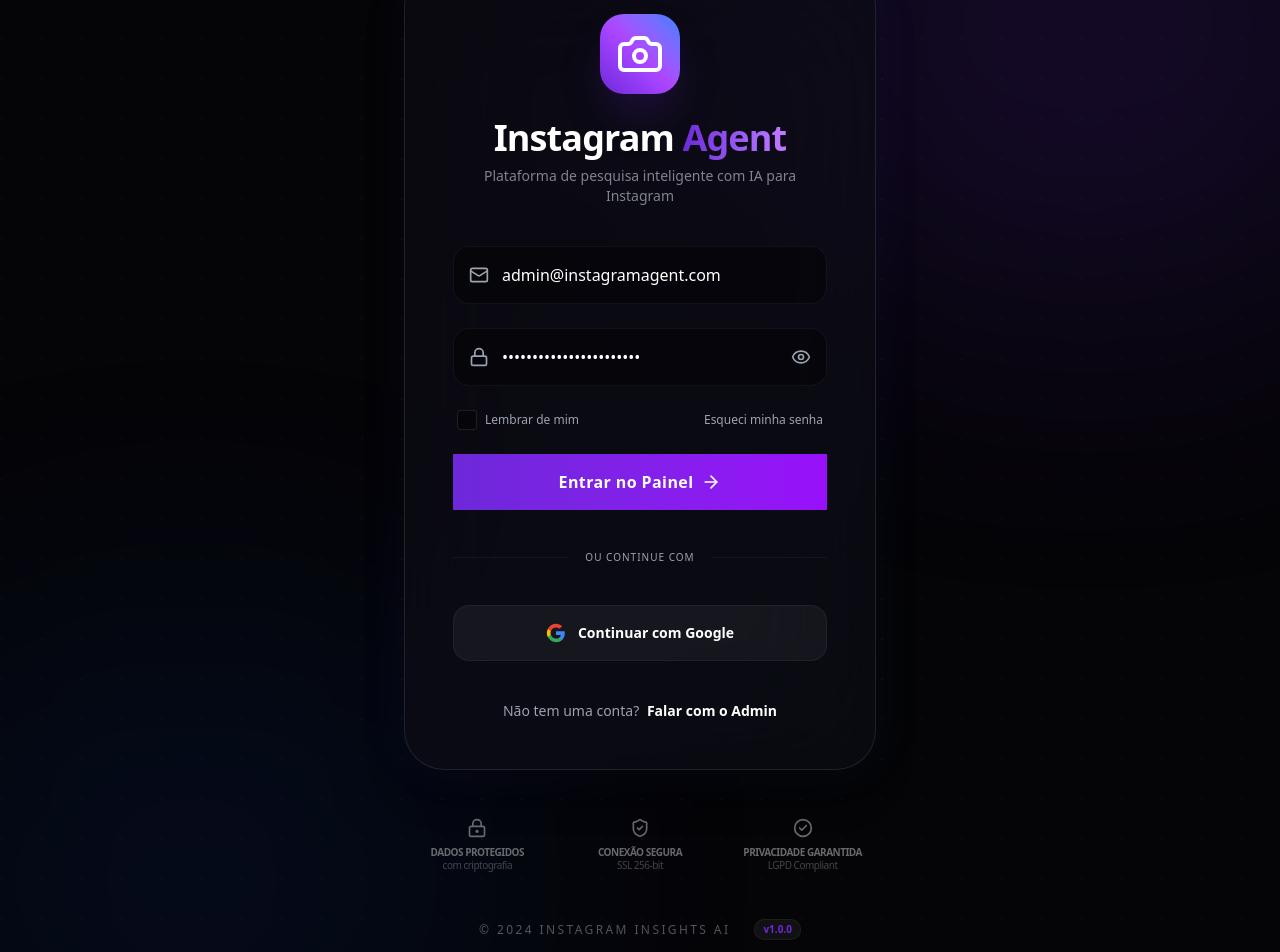
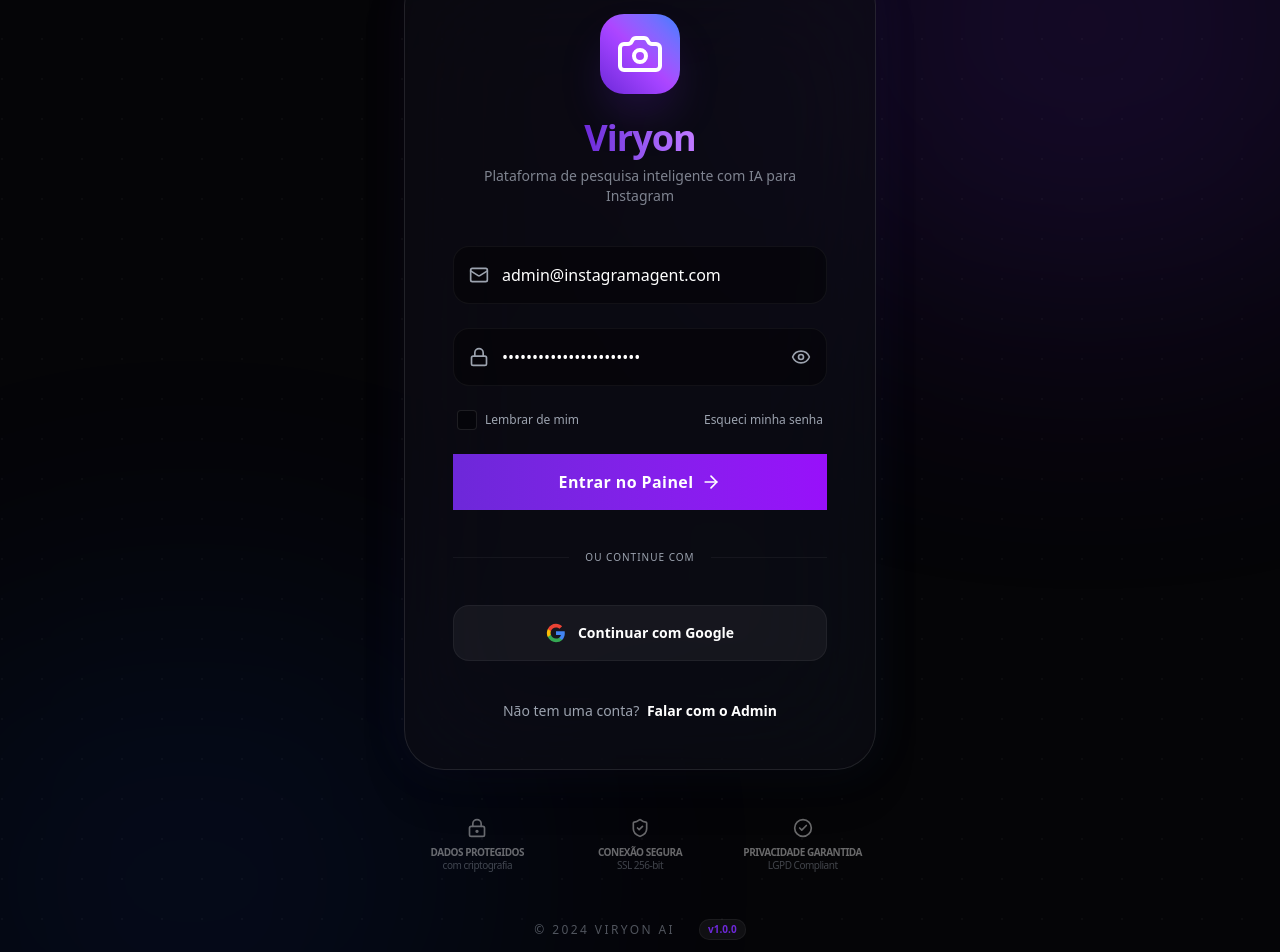
Before and after one commit to GuilhermeBitencourtPaula/instagram, a Next.js app in the folder frontend/: page /login in a window 1280 px wide. Shown: the part 83-1035 px from the top of the page. Built offline with nearby package versions, Linux system fonts and the light colour scheme.

Commit message:
refactor: complete branding update to 'Viryon' and stabilize core dependencies across frontend and backend for production reliability

```diff
--- a/frontend/package.json
+++ b/frontend/package.json
@@ -20,7 +20,7 @@
     "clsx": "^2.1.1",
     "framer-motion": "^12.38.0",
     "lucide-react": "^1.14.0",
-    "next": "^16.2.6",
+    "next": "^15.1.4",
     "next-themes": "^0.4.6",
     "postcss": "^8.5.14",
     "react": "^19.2.6",
@@ -40,7 +40,7 @@
     "@types/react": "^19",
     "@types/react-dom": "^19",
     "eslint": "^9",
-    "eslint-config-next": "16.2.6",
+    "eslint-config-next": "15.1.4",
     "tailwindcss": "^4",
     "typescript": "^5"
   }
--- a/frontend/src/app/layout.tsx
+++ b/frontend/src/app/layout.tsx
@@ -9,7 +9,7 @@
 const outfit = Outfit({ subsets: ["latin"], variable: "--font-outfit" });
 
 export const metadata: Metadata = {
-  title: "Instagram Agent | Inteligência com IA",
+  title: "Viryon | Inteligência com IA",
   description: "A plataforma premium de pesquisa e análise de tendências do Instagram movida a IA.",
 };
 
--- a/frontend/src/app/login/page.tsx
+++ b/frontend/src/app/login/page.tsx
@@ -77,7 +77,7 @@
                     <Camera className="text-white w-12 h-12" />
                     </motion.div>
                     <h1 className="text-4xl font-bold tracking-tight text-white mb-2">
-                        Instagram <span className="text-transparent bg-clip-text bg-gradient-to-r from-primary to-purple-400">Agent</span>
+                        <span className="text-transparent bg-clip-text bg-gradient-to-r from-primary to-purple-400">Viryon</span>
                     </h1>
                     <p className="text-muted-foreground/80 text-center text-sm font-medium">
                     Plataforma de pesquisa inteligente com IA para Instagram
@@ -203,7 +203,7 @@
         {/* Footer */}
         <footer className="mt-12 flex flex-col items-center gap-4">
             <div className="flex items-center gap-6">
-                <p className="text-xs text-muted-foreground/50 uppercase tracking-[0.2em]">© 2024 Instagram Insights AI</p>
+                <p className="text-xs text-muted-foreground/50 uppercase tracking-[0.2em]">© 2024 Viryon AI</p>
                 <span className="px-2 py-0.5 bg-white/5 border border-white/5 rounded-md text-[10px] font-bold text-primary">v1.0.0</span>
             </div>
         </footer>
--- a/frontend/src/components/layout/Sidebar.tsx
+++ b/frontend/src/components/layout/Sidebar.tsx
@@ -41,7 +41,7 @@
         <div className="w-10 h-10 bg-gradient-to-tr from-primary to-secondary rounded-xl flex items-center justify-center shadow-lg shadow-primary/20">
           <Camera className="text-white w-6 h-6" />
         </div>
-        <span className="font-bold text-xl tracking-tight text-white">InstaAgent</span>
+        <span className="font-bold text-xl tracking-tight text-white">Viryon</span>
       </div>
 
       <nav className="flex-1 space-y-1">
```
Also changed, not shown: 1 other file (tests, documents, lock files or other folders).
